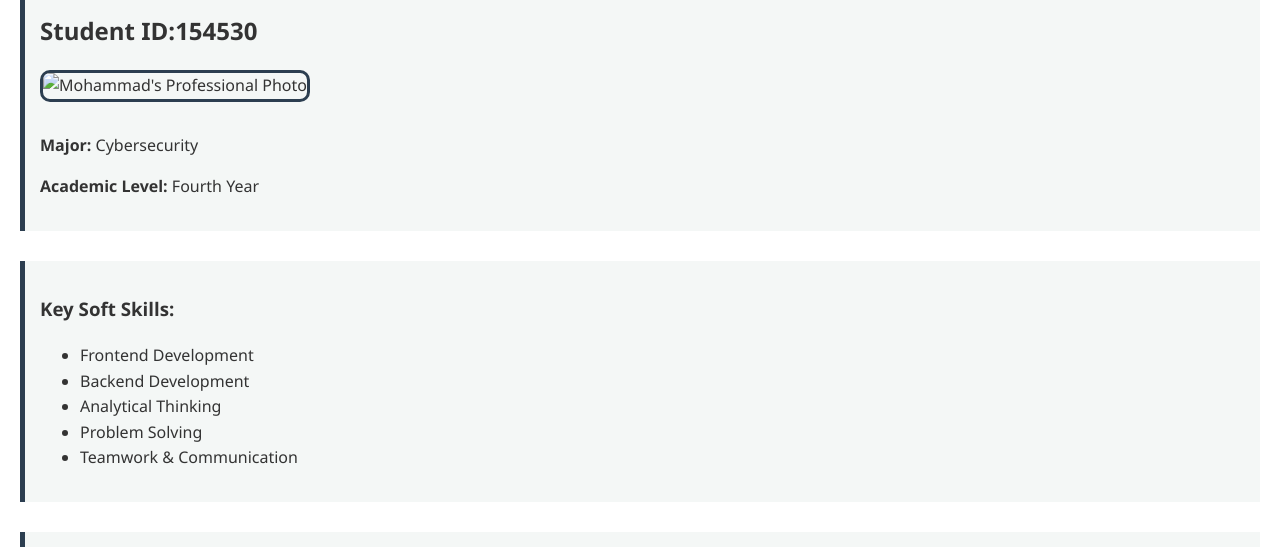
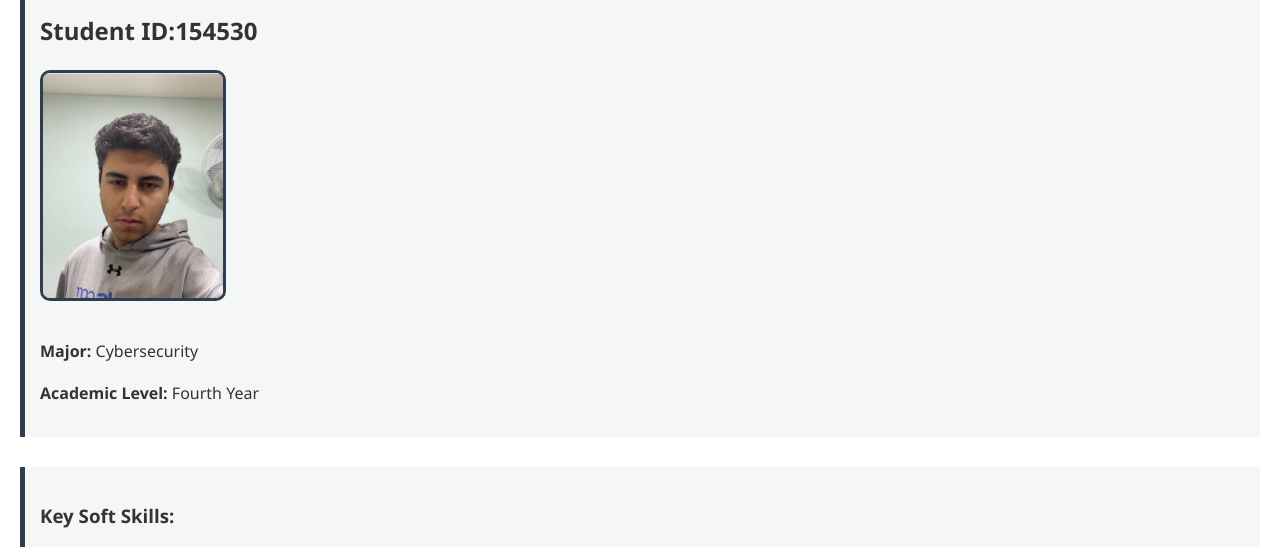
Before and after one commit to mhammadtub/mhammadtub.github.io, a plain HTML site: page index.html in a window 1280 px wide. Shown: the part 193-740 px from the top of the page. Drawn offline with Linux system fonts and the light colour scheme.

Commit message:
Update index.html

```diff
--- a/index.html
+++ b/index.html
@@ -28,7 +28,7 @@
 <div class="section">
     <h1>Mohammad Bassam Ali Tubaishat</h1>
     <h2>Student ID:154530</h2>
-    <img src="photo.jpg" alt="Mohammad's Professional Photo" class="profile-img">
+    <img src="my-photo.jpg" alt="Mohammad's Professional Photo" class="profile-img">
     <p><strong>Major:</strong> Cybersecurity</p>
     <p><strong>Academic Level:</strong> Fourth Year</p>
 </div>
```
